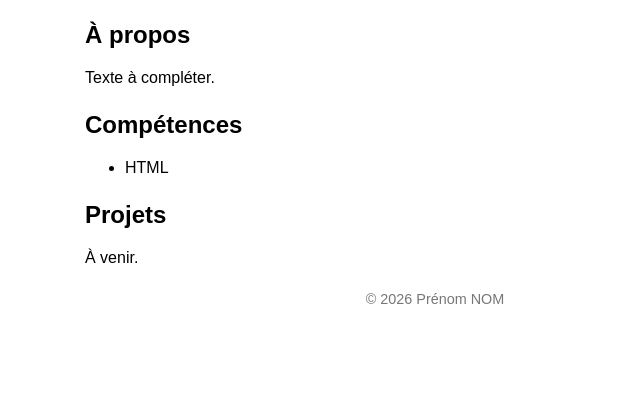
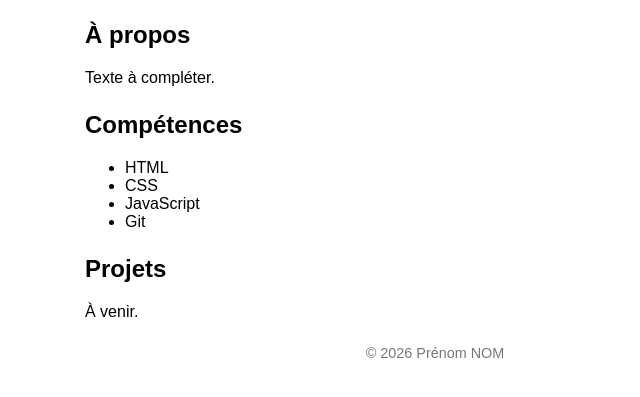
Before and after one commit to junior-stephen/portfolio, a plain HTML site: page index.html in a window 1280 px wide. Shown: the part 135-532 px from the top of the page, without its empty margins (205-845 px from the left). Drawn offline with Linux system fonts and the light colour scheme.

Commit message:
Ajout des competences

```diff
--- a/index.html
+++ b/index.html
@@ -22,6 +22,9 @@
       <h2>Compétences</h2>
       <ul>
         <li>HTML</li>
+        <li>CSS</li>
+        <li>JavaScript</li>
+        <li>Git</li>
       </ul>
     </section>
 
```
